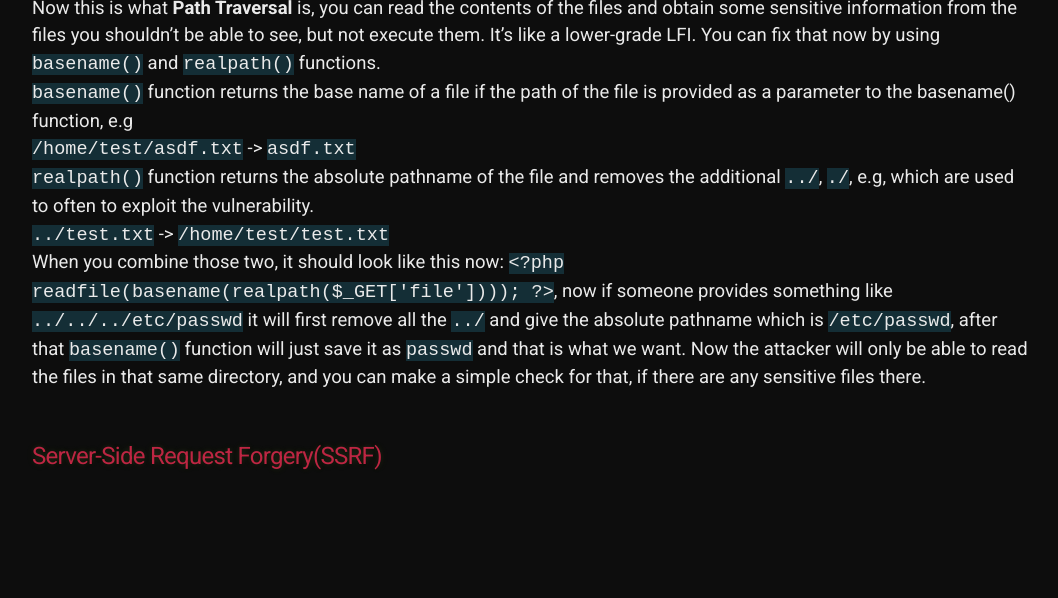
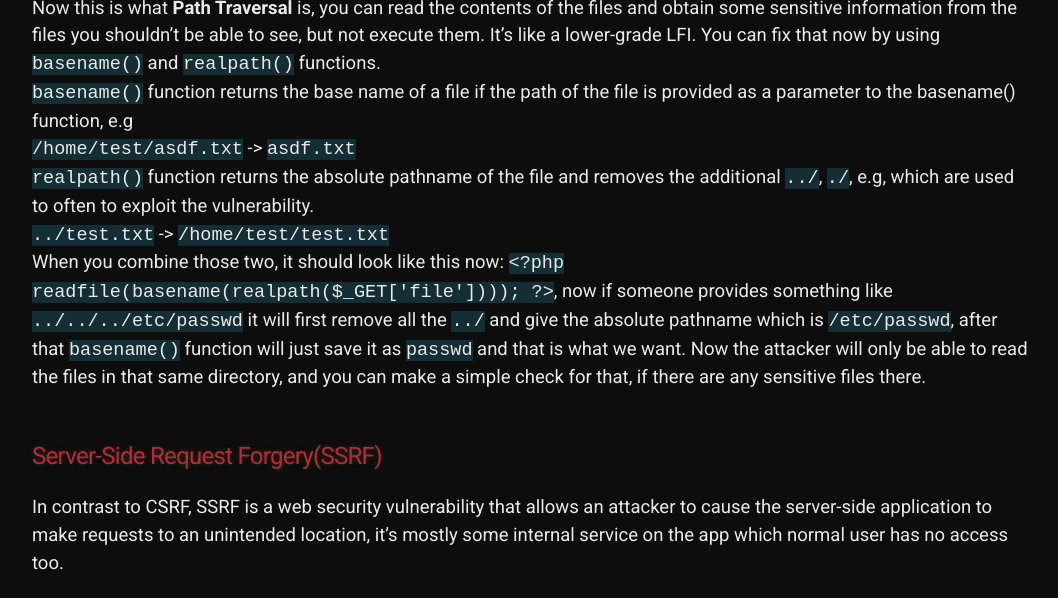
Before and after one commit to 20kilograma/blog, a Jekyll site: the page built from php-sec.md, in a window 1280 px wide and 900 px high, scrolled down 10164 px, cut to the strip 302-900 px from the top of the window. Shown: the whole strip, without its empty margins (108-1166 px from the left). Built offline with Jekyll 4.4.1, drawn with Linux system fonts in a browser that asks for light colours; some web fonts are replaced; our own code applies the rules of GitHub Pages for plain Markdown files; before the commit the page ends 10960 px from its top, so only the background shows below that.

Commit message:
Update php-sec.md

```diff
--- a/php-sec.md
+++ b/php-sec.md
@@ -213,3 +213,5 @@ When you combine those two, it should look like this now:
 Now the attacker will only be able to read the files in that same directory, and you can make a simple check for that, if there are any sensitive files there.<br><br>
 
 ## Server-Side Request Forgery(SSRF)
+
+In contrast to CSRF, SSRF is a web security vulnerability that allows an attacker to cause the server-side application to make requests to an unintended location, it's mostly some internal service on the app which normal user has no access too.
```
